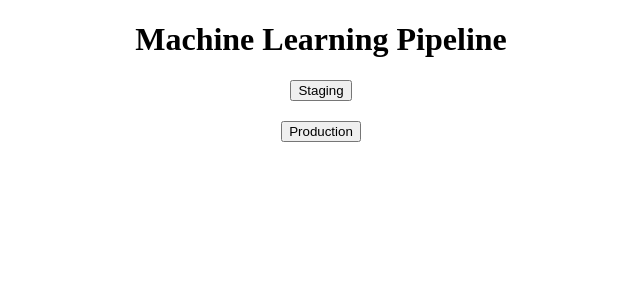
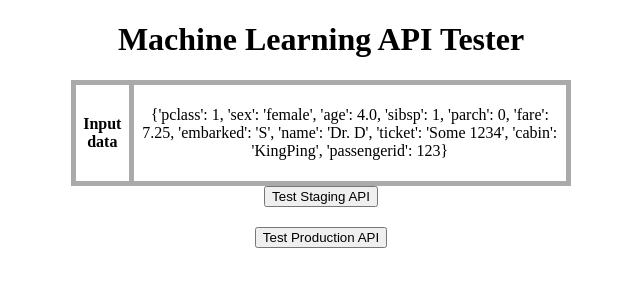
Before and after one commit to makers-in-oslo/titanic-api-tester, a Flask app: page / in a window 1280 px wide. Shown: the top 300 px of the page, without its empty margins (319-959 px from the left). Run offline with Flask 2, Linux system fonts and the light colour scheme.

Commit message:
Added table with input data and changed naming of buttons

```diff
--- a/app.py
+++ b/app.py
@@ -6,88 +6,120 @@ import json
 import requests
 import os
 
+
 app = Flask(__name__)
 
 ## Get connection details for APIs
-titanic_staging_app_url = os.environ['TITANIC_STAGING_URL'] # change to your app name
-titanic_prod_app_url = os.environ['TITANIC_PROD_URL'] # change to your app name
+titanic_staging_app_url = os.environ["TITANIC_STAGING_URL"]  # change to your app name
+titanic_prod_app_url = os.environ["TITANIC_PROD_URL"]  # change to your app name
 
 
-@app.route('/', methods=['POST', 'GET'])
+@app.route("/", methods=["POST", "GET"])
 def index():
-    return render_template('index.html')
 
-@app.route('/production/', methods=['GET', 'POST'])
+    # sample data
+    data_sample = {
+        "pclass": 1,
+        "sex": "female",
+        "age": 4.0,
+        "sibsp": 1,
+        "parch": 0,
+        "fare": 7.25,
+        "embarked": "S",
+        "name": "Dr. D",
+        "ticket": "Some 1234",
+        "cabin": "KingPing",
+        "passengerid": 123,
+    }
+
+    return render_template("index.html", data=data_sample)
+
+
+@app.route("/production/", methods=["GET", "POST"])
 def production_api():
-    if request.method == 'POST':
+    if request.method == "POST":
 
-        headers = {
-        'Content-Type': 'application/json'
-        }
+        headers = {"Content-Type": "application/json"}
 
         # sample data
         data = {
-                "pclass":1,  "sex":"female",
-                "age":4.0,
-                "sibsp":1,
-                "parch":0, "fare":7.25,
-                "embarked":"S",
-                "name":"Dr. D",
-                "ticket": "Some 1234",
-                "cabin": "KingPing",
-                "passengerid":123
-                }
+            "pclass": 1,
+            "sex": "female",
+            "age": 4.0,
+            "sibsp": 1,
+            "parch": 0,
+            "fare": 7.25,
+            "embarked": "S",
+            "name": "Dr. D",
+            "ticket": "Some 1234",
+            "cabin": "KingPing",
+            "passengerid": 123,
+        }
 
         data_to_api = json.dumps(data)
 
-        send_request_deployed = requests.request("POST", titanic_prod_app_url, headers=headers, data = data_to_api)
+        send_request_deployed = requests.request(
+            "POST", titanic_prod_app_url, headers=headers, data=data_to_api
+        )
         print(send_request_deployed)
         api_response = str(send_request_deployed.json())
-        #print(len(api_response))
+        # print(len(api_response))
         print("API response")
         print(send_request_deployed.json())
 
-        return render_template('production.html', api_status=send_request_deployed, api_response=api_response, data=data)
+        return render_template(
+            "production.html",
+            api_status=send_request_deployed,
+            api_response=api_response,
+            data=data,
+        )
 
 
-@app.route('/staging/', methods=['GET', 'POST'])
+@app.route("/staging/", methods=["GET", "POST"])
 def staging_api():
-    if request.method == 'POST':
+    if request.method == "POST":
 
-        headers = {
-        'Content-Type': 'application/json'
-        }
+        headers = {"Content-Type": "application/json"}
 
         # sample data
         data = {
-                "pclass":1,
-                "sex":"female",
-                "age":4.0,
-                "sibsp":1,
-                "parch":0,
-                "fare":7.25,
-                "embarked":"S",
-                "name":"Dr. D",
-                "ticket": "Some 1234",
-                "cabin": "KingPing",
-                "passengerid":123
-                }
+            "pclass": 1,
+            "sex": "female",
+            "age": 4.0,
+            "sibsp": 1,
+            "parch": 0,
+            "fare": 7.25,
+            "embarked": "S",
+            "name": "Dr. D",
+            "ticket": "Some 1234",
+            "cabin": "KingPing",
+            "passengerid": 123,
+        }
 
         data_to_api = json.dumps(data)
 
-        send_request_deployed = requests.request("POST", titanic_staging_app_url, headers=headers, data = data_to_api)
+        send_request_deployed = requests.request(
+            "POST", titanic_staging_app_url, headers=headers, data=data_to_api
+        )
         print(send_request_deployed)
         api_response = str(send_request_deployed.json())
-        #print(len(api_response))
+        # print(len(api_response))
         print("API response")
         print(send_request_deployed.json())
 
-        return render_template('staging.html', api_status=send_request_deployed, api_response=api_response, data=data)
+        return render_template(
+            "staging.html",
+            api_status=send_request_deployed,
+            api_response=api_response,
+            data=data,
+        )
 
-@app.route('/feature_engineering/')
+
+@app.route("/feature_engineering/")
 def feature_engineering():
-    print('Hei')
-    return redirect('/')
+    print("Hei")
+    return redirect("/")
+
 
 if __name__ == "__main__":
     app.run(debug=True)
--- a/templates/index.html
+++ b/templates/index.html
@@ -1,42 +1,36 @@
 {% extends 'base.html' %}
 
 {% block head %}
-<title>Machine Learning Pipeline</title>
+<title>Machine Learning API Tester</title>
 {% endblock %}
 
 {% block body %}
 <div class="content">
-    <h1 style="text-align: center">Machine Learning Pipeline</h1>
-
-
+  <h1 style="text-align: center">Machine Learning API Tester</h1>
 
   <center>
     <div class="form">
-        <form action="/staging/" method="POST">
-            <input type="submit" value="Staging">
-        </form>
+      <table>
+        <tr>
+          <th>Input data</th>
+          <td>
+            {% if data %}
+            <p>{{data}}</p>
+            {% endif %}
+          </td>
+        </tr>
+      </table>
+
+
+      <form action="/staging/" method="POST">
+        <input type="submit" value="Test Staging API">
+      </form>
     </div>
 
     <div class="form">
-        <form action="/production/" method="POST">
-            <input type="submit" value="Production">
-        </form>
+      <form action="/production/" method="POST">
+        <input type="submit" value="Test Production API">
+      </form>
     </div>
 
-
-
-    <!--<a href="/prediction/" >Data Prediction API</a>
-    {% if api_response|length > 1 %}
-      Status: {{api_status}}
-      Response: {{api_response}}
-    {% endif %}
-  </center>
-
-
-
-  <center>
-    <a href="/feature_engineering/" >Feature Engineering</a>
-  </center>
-  -->
-
-{% endblock %}
+    {% endblock %}
--- a/templates/production.html
+++ b/templates/production.html
@@ -1,7 +1,7 @@
 {% extends 'base.html' %}
 
 {% block head %}
-<title>Machine Learning Pipeline</title>
+<title>Machine Learning API Tester</title>
 {% endblock %}
 
 {% block body %}
--- a/templates/staging.html
+++ b/templates/staging.html
@@ -1,7 +1,7 @@
 {% extends 'base.html' %}
 
 {% block head %}
-<title>Machine Learning Pipeline</title>
+<title>Machine Learning API Tester</title>
 {% endblock %}
 
 {% block body %}
```
